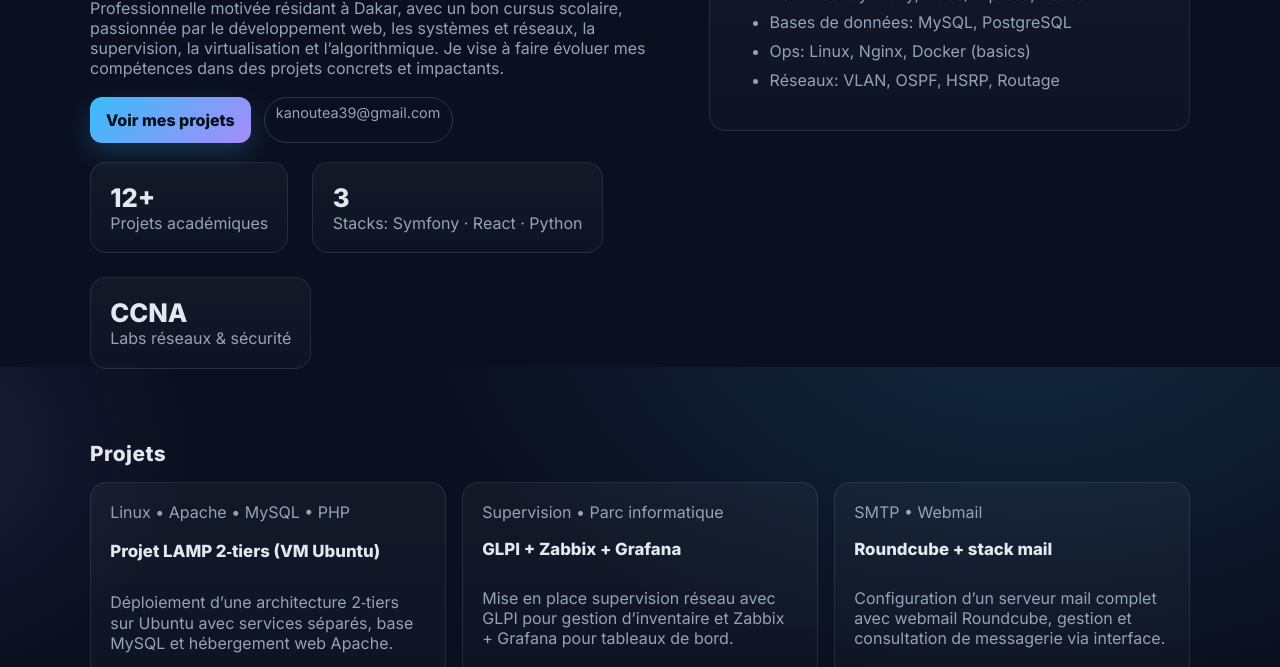
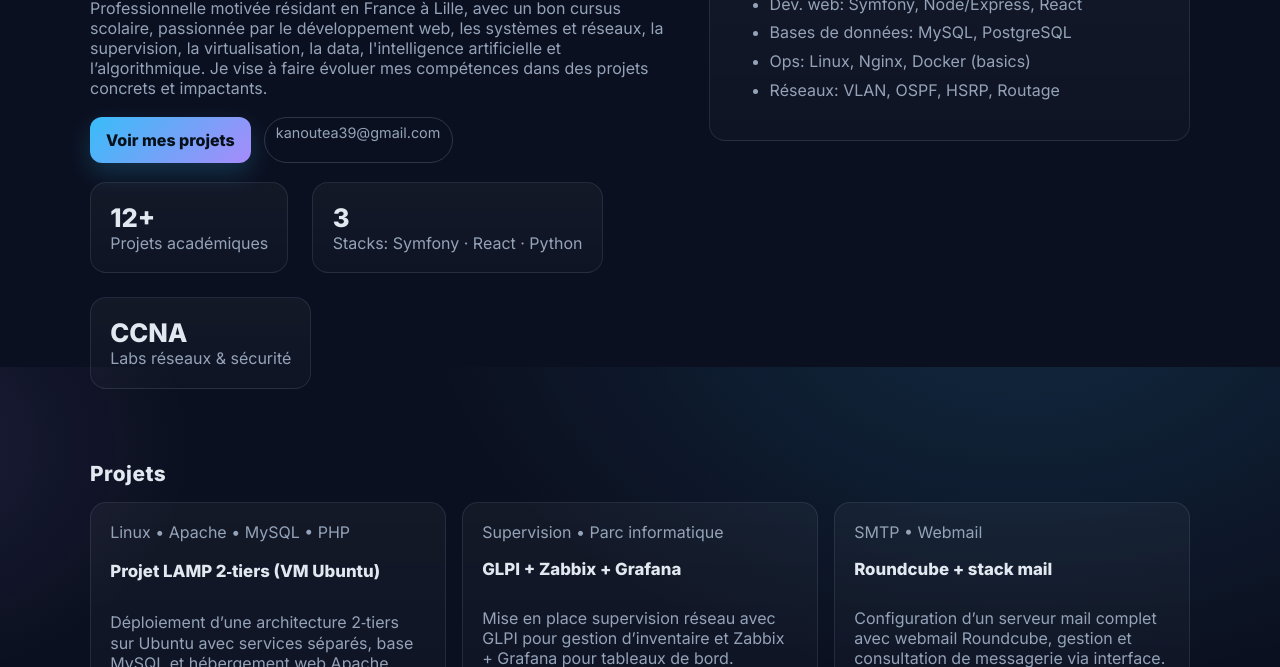
Before and after one commit to aissatou0/portfolio, a plain HTML site: page index.html in a window 1280 px wide. Shown: the part 433-1100 px from the top of the page. Drawn offline with Linux system fonts and the light colour scheme.

Commit message:
Revise professional description in index.html
Updated the professional description to reflect current location and interests.

```diff
--- a/index.html
+++ b/index.html
@@ -87,7 +87,7 @@
       <div>
         <span class="tag">Disponible pour alternance / stage</span>
         <h1>Aissatou Diakhaby KANOUTE<br><span class="muted">Étudiante en Génie Logiciel, Réseaux & Systèmes</span></h1>
-        <p>Professionnelle motivée résidant à Dakar, avec un bon cursus scolaire, passionnée par le développement web, les systèmes et réseaux, la supervision, la virtualisation et l’algorithmique. Je vise à faire évoluer mes compétences dans des projets concrets et impactants.</p>
+        <p>Professionnelle motivée résidant en France à Lille, avec un bon cursus scolaire, passionnée par le développement web, les systèmes et réseaux, la supervision, la virtualisation, la data, l'intelligence artificielle et l’algorithmique. Je vise à faire évoluer mes compétences dans des projets concrets et impactants.</p>
         <div class="row" style="margin:1.2rem 0 0">
           <a class="btn" href="#projets">Voir mes projets</a>
           <a class="chip" href="mailto:kanoutea39@gmail.com">kanoutea39@gmail.com</a>
```
